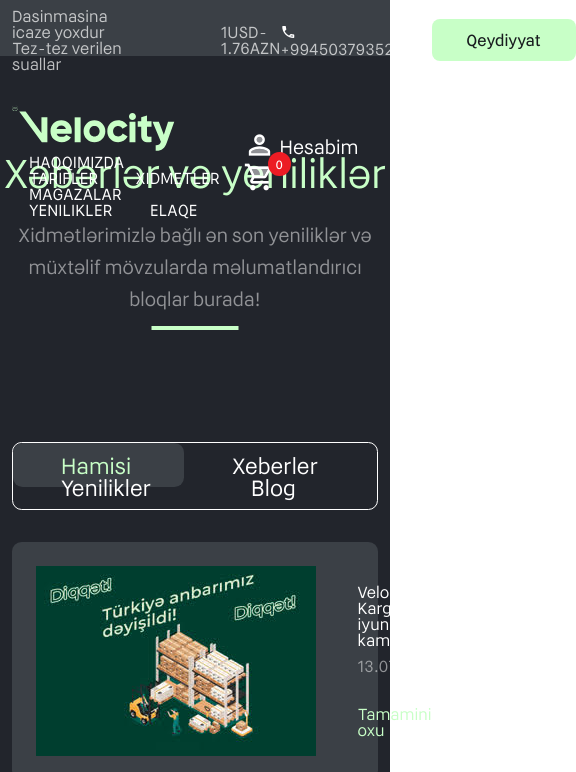
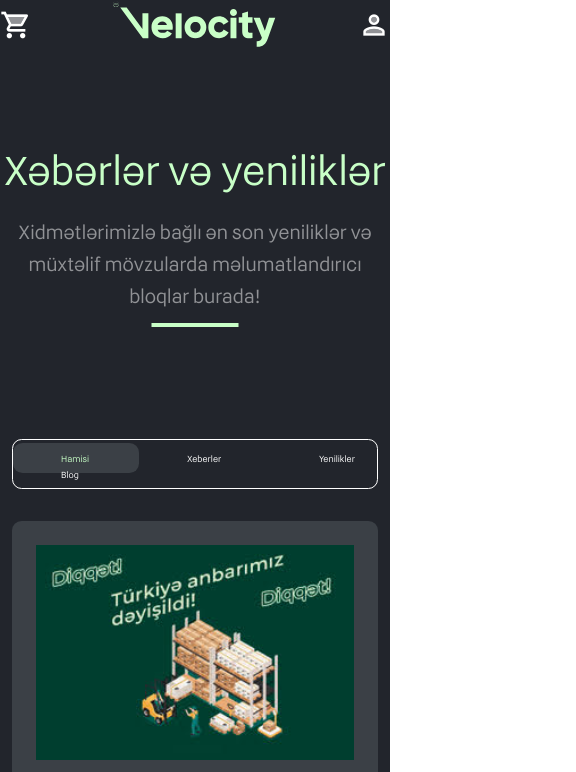
Before and after one commit to gubad-source/Frontend-Final, a website: page innovation.html in a window 390 px wide. Shown: the top 772 px of the page, 576 px wide, since content can reach past the window. Drawn offline with nearby package versions, Linux system fonts and the light colour scheme.

Commit message:
responsive design have been added to innovation page and header

```diff
--- a/assets/scss/cascade/_footer.scss
+++ b/assets/scss/cascade/_footer.scss
@@ -63,3 +63,16 @@
       }
     }
   }
+
+  @media only screen and (max-width:600px){
+    .footer{
+      &__contact li{
+        line-height: 3.3rem;
+      }
+     &__nav{
+       line-height: 3.3rem;
+
+     }
+
+    }
+  }
--- a/assets/scss/cascade/_header.scss
+++ b/assets/scss/cascade/_header.scss
@@ -5,6 +5,7 @@
   box-sizing: border-box;
   margin: 0;
   padding: 0;
+
 
   &__top {
     .container {
@@ -106,3 +107,28 @@
     }
   }
 }
+
+.mobile{
+  display: none;
+}
+
+@media only screen and (max-width:600px){
+  .header{
+  display: none;
+   }
+   .mobile{
+     display: block;
+     height: 16%;
+     width: 100%;
+     background-color: $color-dark;
+     font-size: 2rem;
+     @include flexbox (flex,space-between);
+     .logo{
+       display: contents;
+     }
+     a{
+      text-decoration: none;
+     }
+   }
+
+ }
--- a/assets/scss/pages/_innovation.scss
+++ b/assets/scss/pages/_innovation.scss
@@ -25,7 +25,7 @@
   }
   &__tabs {
     @include flexbox(flex, center);
-    margin: 2rem 0rem 2rem;
+    padding: 2rem 0rem 2rem;
 
     ul {
       border: 0.06rem solid $color-white-primary;
@@ -92,3 +92,41 @@
     }
   }
 }
+
+@media only screen and (max-width:600px){
+.innovations{
+  &__tabs{
+    ul{
+      box-sizing: border-box;
+      padding: 0.5rem 0rem;
+      a{
+        font-size: 0.55rem;
+        padding: 0.6rem 3rem;
+      }
+    }
+  }
+  &__cards{
+    &__item{
+      display: flex;
+      flex-direction: column;
+      width: 100%;
+      background-color: $color-gray;
+      border-radius: 0.6rem;
+      box-sizing: border-box;
+      padding: 1.5rem;
+      margin: 0 0 1rem 0;
+      border-color: transparent;
+      transition: all 0.6s ease-in-out;
+      img{
+        width: 100%;
+        margin: 0rem 0rem 1rem 0rem;
+      }
+      &_body{
+        display: flex;
+        flex-direction: column;
+        margin-right: auto;
+      }
+    }
+  }
+}
+}
--- a/innovation.html
+++ b/innovation.html
@@ -1,9 +1,9 @@
 <!DOCTYPE html>
 <html lang="en">
   <head>
-    <meta charset="UTF-8">
-    <meta http-equiv="X-UA-Compatible" content="IE=edge">
-    <meta name="viewport" content="width=device-width, initial-scale=1.0">
+    <meta charset="UTF-8" />
+    <meta http-equiv="X-UA-Compatible" content="IE=edge" />
+    <meta name="viewport" content="width=device-width, initial-scale=1.0" />
     <title>Document</title>
     <link
       href="https://cdn.jsdelivr.net/npm/bootstrap@5.0.2/dist/css/bootstrap.min.css"
@@ -34,11 +34,14 @@
             </div>
             <div class="header__top-inner__right">
               <div class="currency">
-                  <span> 1USD-1.76AZN </span> <br>
-                  <span class="d-none">  1TR-1.20AZN </span>
+                <span> 1USD-1.76AZN </span> <br />
+                <span class="d-none"> 1TR-1.20AZN </span>
               </div>
               <a href="" class="phone">
-                  <i class="icon-phone_two_tone"><span class="path1"></span><span class="path2"></span><span class="path3"></span></i>
+                <i class="icon-phone_two_tone"
+                  ><span class="path1"></span><span class="path2"></span
+                  ><span class="path3"></span
+                ></i>
                 <span>+994503793524</span>
               </a>
               <div class="language">
@@ -72,17 +75,46 @@
           </nav>
           <div class="header__bottom__actions">
             <a href="./login.html">
-                <i class="icon-user_two_tone"><span class="path1"></span><span class="path2"></span><span class="path3"></span><span class="path4"></span></i>
+              <i class="icon-user_two_tone"
+                ><span class="path1"></span><span class="path2"></span
+                ><span class="path3"></span><span class="path4"></span
+              ></i>
               <span class="cart-account">Hesabim</span>
             </a>
-              <a href="" style="position: relative;">
-                <i class="icon-cart"><span class="path1"></span><span class="path2"></span><span class="path3"></span><span class="path4"></span></i>
+            <a href="" style="position: relative">
+              <i class="icon-cart"
+                ><span class="path1"></span><span class="path2"></span
+                ><span class="path3"></span><span class="path4"></span
+              ></i>
               <span class="zero">0</span>
             </a>
           </div>
         </div>
       </div>
     </header>
+    <header class="mobile">
+      <div class="bar">
+        <a href="">
+            <i class="icon-cart d-md-none order-2"
+              ><span class="path1"></span><span class="path2"></span
+              ><span class="path3"></span><span class="path4"></span
+            ></i>
+          </a>
+
+      </div>
+      <div class="logo">
+        <a href=""><img src="./assets/images/logo.svg" alt=""> </a>
+      </div>
+      <div class="person">
+          <a href="">
+            <i class="icon-user_two_tone d-md-none order-last"
+            ><span class="path1"></span><span class="path2"></span
+            ><span class="path3"></span><span class="path4"></span
+          ></i>
+          </a>
+      </div>
+    </header>
+
      <main>
         <section id="innovations" class="innovations">
             <div class="innovations__title text-center">
@@ -404,7 +436,7 @@
         </section>
     </main>
 
-    <footer class="footer">
+    <!-- <footer class="footer">
         <div class="container">
           <div class="row">
             <div class="col-lg-6">
@@ -440,7 +472,7 @@
               </ul>
             </div>
           </div>
-          <div class="footer__bottom">
+          <div class=" footer__bottom">
             <div class="footer__bottom__left">
               <img src="./assets/images/logo-white.svg" alt="" />
               <p>© 2021 Velocity LTD. Bütün hüquqlar qorunur</p>
@@ -452,7 +484,7 @@
             </div>
           </div>
         </div>
-      </footer>
+      </footer>  -->
     <script src="https://cdnjs.cloudflare.com/ajax/libs/jquery/3.6.0/jquery.min.js"></script>
     <script src="https://unpkg.com/flickity@2/dist/flickity.pkgd.min.js"></script>
     <script src="./assets/js/main.js"></script>
```
Also changed, not shown: assets/css/style.css. Lines whose indentation alone changed are shown as unchanged.
